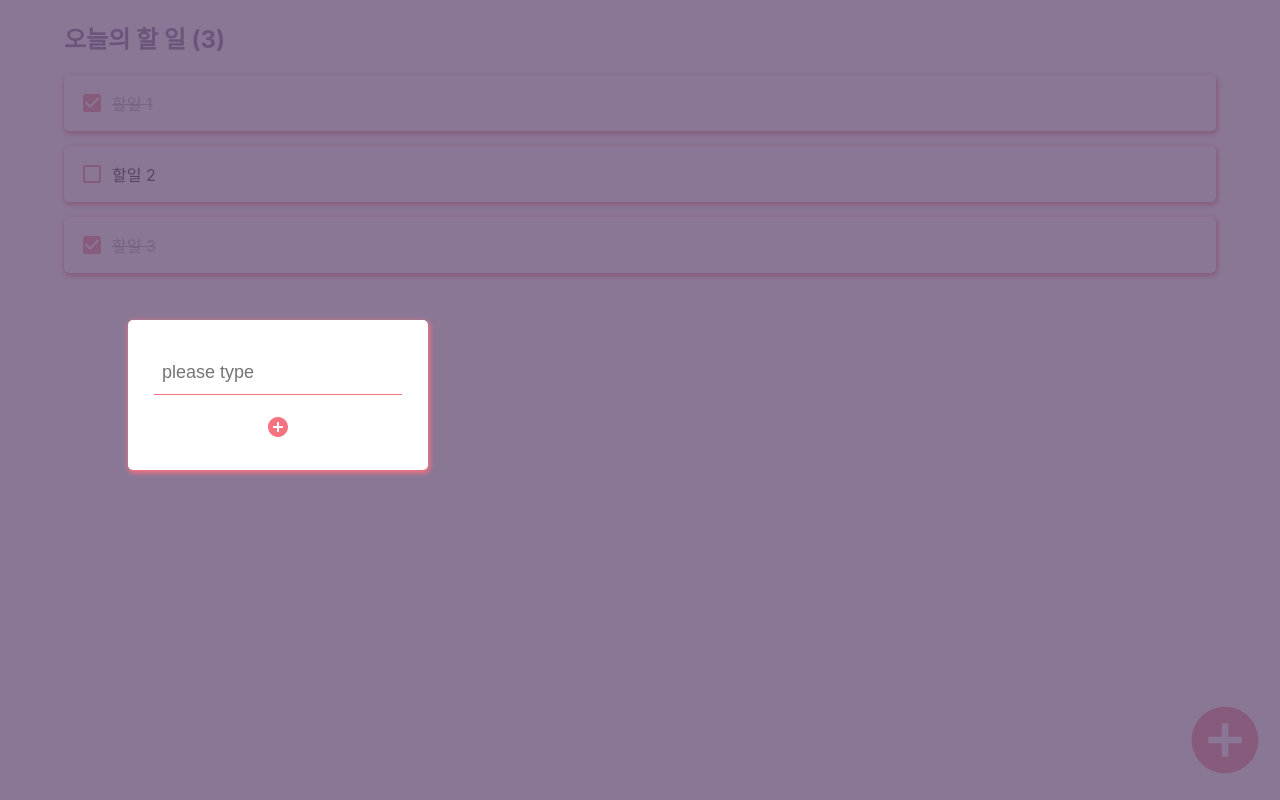
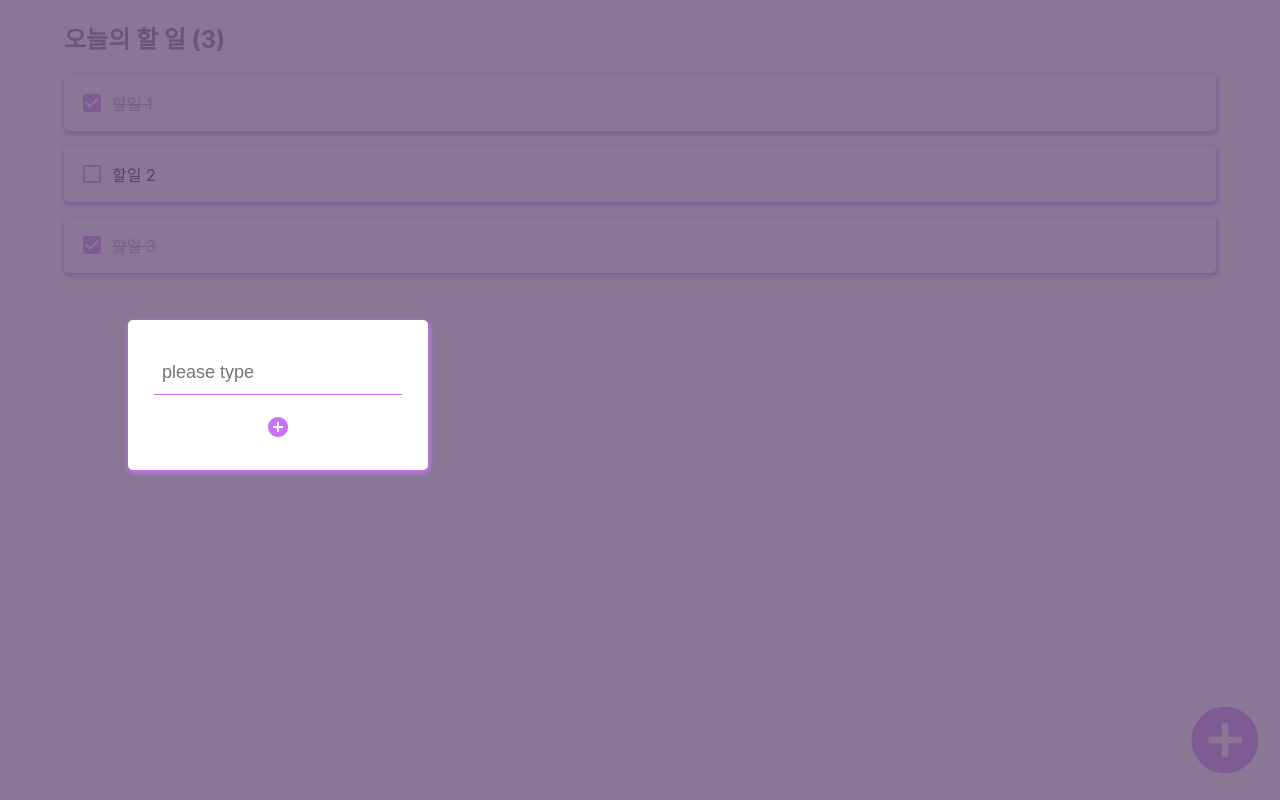
Before and after one commit to jongjeong/todo, a React (Create React App) app: page / in a window 1280 px wide. Both pictures are taken after a click on the element 1235 px from the left and 750 px from the top of the page. Built offline with nearby package versions, Linux system fonts and the light colour scheme.

Commit message:
todo 수정 및 삭제 완성

```diff
--- a/src/App.css
+++ b/src/App.css
@@ -10,6 +10,6 @@
   height: 100px;
   cursor: pointer;
   font-size: 5rem;
-  color: #f67280;
+  color: #c872f6;
 
 }
--- a/src/components/TodoInsert.css
+++ b/src/components/TodoInsert.css
@@ -31,7 +31,7 @@ form {
     width: 300px;
     height: 150px;
     border-radius: 5px;
-    box-shadow: 1px 2px 5px 1px #f67280;
+    box-shadow: 1px 2px 5px 1px #c872f6;
 
     background: white;
 }
@@ -43,7 +43,7 @@ form > input {
     background: none;
     outline: none;
     border: none;
-    border-bottom: 1px solid #f67280;
+    border-bottom: 1px solid #c872f6;
 
     padding: 0.5rem;
     font-size: 1.125rem;
@@ -56,7 +56,7 @@ form > button {
     border: none;
     /* input과 boutton 사이 20px  */
     padding-top: 20px;
-    color: #f67280;
+    color: #c872f6;
     padding-left: 1rem;
     padding-right: 1rem;
     font-size: 1.5rem;;
@@ -70,7 +70,7 @@ form > button {
 /* rewrite안에 있는 svg파일(아이콘)에 적용 */
 .rewrite > svg {
     padding-top: 20px;
-    color: #f67280;
+    color: #c872f6;
     padding-left: 1rem;
     padding-right: 1rem;
     font-size: 1.5rem;
--- a/src/components/TodoItem.css
+++ b/src/components/TodoItem.css
@@ -4,7 +4,7 @@
     margin-right: auto;
 
     border-radius: 5px;
-    box-shadow: 1px 2px 5px 1px #f67280;
+    box-shadow: 1px 2px 5px 1px #c872f6;
     padding: 1rem;
     display: flex;
     align-items: center;
@@ -37,7 +37,7 @@
 
 .content svg {
     font-size: 1.5rem;
-    color: #f67280
+    color: #c872f6
 }
 
 /* content컴포넌트안에 있는 text클래스를 가진 요소에 적용 */
```
